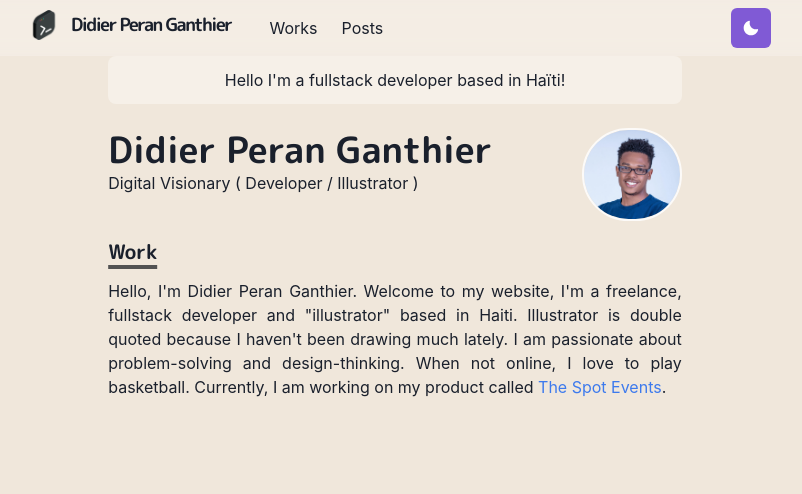
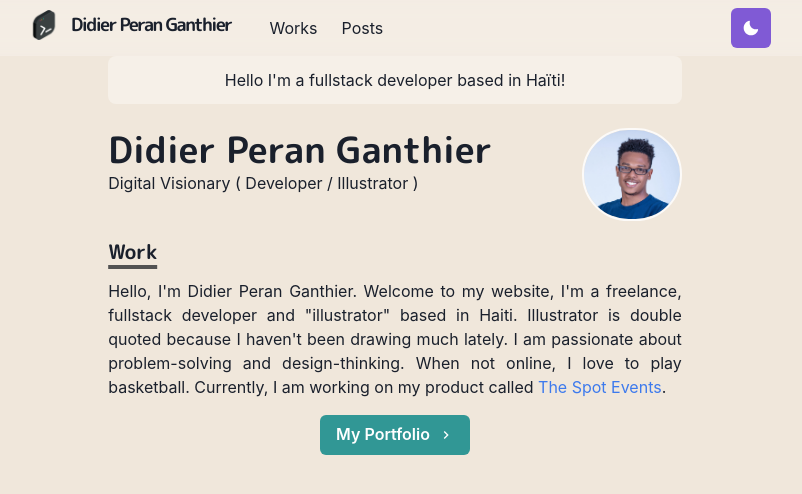
Before and after one commit to didierganthier/didierganthier-homepage, a Next.js app: page / in a window 1280 px wide. Shown: the top 494 px of the page, without its empty margins (245-1047 px from the left). Built offline with nearby package versions, Linux system fonts and the light colour scheme.

Commit message:
portfolio button added and link color fixed

```diff
--- a/libs/theme.js
+++ b/libs/theme.js
@@ -25,7 +25,7 @@
     },
     Link: {
         baseStyle: (props) => ({
-            color: mode("#3d7aed", "ff63c3")(props),
+            color: mode("#3d7aed", "#ff63c3")(props),
             textUnderlineOffset: 3,
         }),
     }
--- a/pages/index.js
+++ b/pages/index.js
@@ -1,7 +1,8 @@
-import { Box, Container, Heading, Image, useColorModeValue, Link } from "@chakra-ui/react"
+import { Box, Container, Heading, Image, useColorModeValue, Link, Button } from "@chakra-ui/react"
 import Paragraph from "../components/paragraph";
 import Section from "../components/section";
 import NextLink from "next/link";
+import { ChevronRightIcon } from "@chakra-ui/icons";
 
 const Page = () => {
     return (
@@ -35,6 +36,13 @@
                     <Link>The Spot Events</Link>
                 </NextLink>.
                 </Paragraph>
+                <Box align="center" my={4}>
+                    <NextLink href="works/thespot">
+                        <Button rightIcon={<ChevronRightIcon/>} colorScheme="teal">
+                            My Portfolio
+                        </Button>
+                    </NextLink>
+                </Box>
             </Section>
         </Container>
     );
```
Also changed, not shown: components/bio.js (added).
